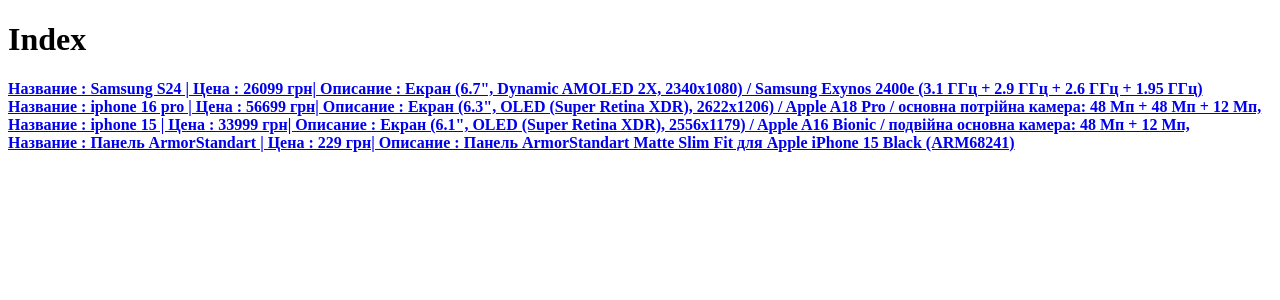
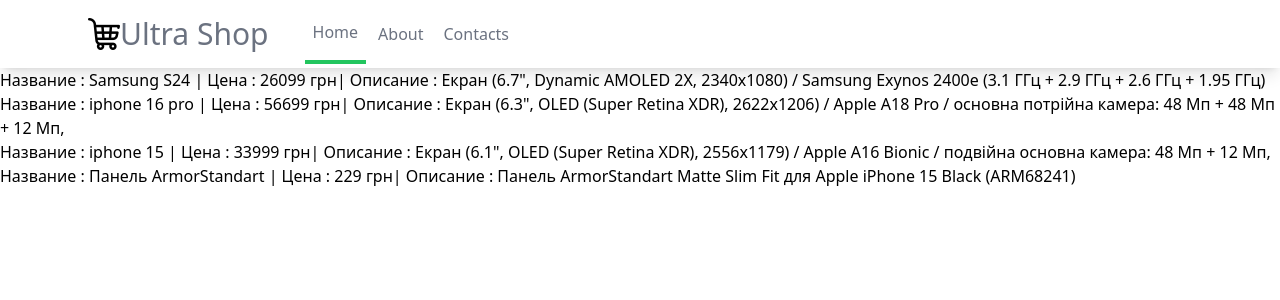
Before and after one commit to BlackNetCat/Ecommerce-, a Django app: page /myapp/ in a window 1280 px wide. Shown: the top 300 px of the page. Run offline with Django 5.2, Linux system fonts and the light colour scheme; data comes from the database, SQL or seed files in the repository.

Commit message:
base template, navbar

```diff
--- a/mysite/myapp/static/myapp/src/tailwind.css
+++ b/mysite/myapp/static/myapp/src/tailwind.css
@@ -0,0 +1,3 @@
+@tailwind base;
+@tailwind components;
+@tailwind utilities;
--- a/mysite/myapp/static/myapp/style.css
+++ b/mysite/myapp/static/myapp/style.css
@@ -0,0 +1,5 @@
+@import "tailwindcss";
+
+body {
+    background-color: #9995c9;
+}n
--- a/mysite/myapp/static/myapp/styles.css
+++ b/mysite/myapp/static/myapp/styles.css
@@ -557,3 +557,106 @@ video {
 .static {
   position: static;
 }
+
+.mx-auto {
+  margin-left: auto;
+  margin-right: auto;
+}
+
+.block {
+  display: block;
+}
+
+.flex {
+  display: flex;
+}
+
+.h-8 {
+  height: 2rem;
+}
+
+.w-8 {
+  width: 2rem;
+}
+
+.max-w-6xl {
+  max-width: 72rem;
+}
+
+.items-center {
+  align-items: center;
+}
+
+.justify-between {
+  justify-content: space-between;
+}
+
+.space-x-7 > :not([hidden]) ~ :not([hidden]) {
+  --tw-space-x-reverse: 0;
+  margin-right: calc(1.75rem * var(--tw-space-x-reverse));
+  margin-left: calc(1.75rem * calc(1 - var(--tw-space-x-reverse)));
+}
+
+.space-x-1 > :not([hidden]) ~ :not([hidden]) {
+  --tw-space-x-reverse: 0;
+  margin-right: calc(0.25rem * var(--tw-space-x-reverse));
+  margin-left: calc(0.25rem * calc(1 - var(--tw-space-x-reverse)));
+}
+
+.border {
+  border-width: 1px;
+}
+
+.border-b-4 {
+  border-bottom-width: 4px;
+}
+
+.border-green-500 {
+  --tw-border-opacity: 1;
+  border-color: rgb(34 197 94 / var(--tw-border-opacity));
+}
+
+.bg-white {
+  --tw-bg-opacity: 1;
+  background-color: rgb(255 255 255 / var(--tw-bg-opacity));
+}
+
+.px-4 {
+  padding-left: 1rem;
+  padding-right: 1rem;
+}
+
+.px-2 {
+  padding-left: 0.5rem;
+  padding-right: 0.5rem;
+}
+
+.py-4 {
+  padding-top: 1rem;
+  padding-bottom: 1rem;
+}
+
+.text-xl {
+  font-size: 1.25rem;
+  line-height: 1.75rem;
+}
+
+.text-3xl {
+  font-size: 1.875rem;
+  line-height: 2.25rem;
+}
+
+.font-semibold {
+  font-weight: 600;
+}
+
+.text-gray-500 {
+  --tw-text-opacity: 1;
+  color: rgb(107 114 128 / var(--tw-text-opacity));
+}
+
+.shadow-lg {
+  --tw-shadow: 0 10px 15px -3px rgb(0 0 0 / 0.1), 0 4px 6px -4px rgb(0 0 0 / 0.1);
+  --tw-shadow-colored: 0 10px 15px -3px var(--tw-shadow-color), 0 4px 6px -4px var(--tw-shadow-color);
+  box-shadow: var(--tw-ring-offset-shadow, 0 0 #0000), var(--tw-ring-shadow, 0 0 #0000), var(--tw-shadow);
+}
--- /dev/null
+++ b/mysite/myapp/templates/myapp/base.html
@@ -0,0 +1,13 @@
+<!DOCTYPE html>
+{% load static %}
+<html lang="en">
+<head>
+    <meta charset="UTF-8">
+    <link rel="stylesheet" href="{% static 'myapp/styles.css' %}">
+    <title>Title</title>
+</head>
+<body>
+    {% block content %}
+    {% endblock content %}
+</body>
+</html>
--- a/mysite/myapp/templates/myapp/index.html
+++ b/mysite/myapp/templates/myapp/index.html
@@ -1,11 +1,24 @@
-<!DOCTYPE html>
-<html lang="en">
-<head>
-    <meta charset="UTF-8">
-    <title></title>
-</head>
-<body>
-    <h1>Index</h1>
+{% extends "myapp/base.html" %}}
+{% load static %}
+{% block content %}
+<nav class="bg-white shadow-lg">
+    <div class="max-w-6xl mx-auto px-4">
+        <div class="flex justify-between">
+            <div class="flex space-x-7">
+                <div>
+                    <a href="#" class="flex items-center px-2 py-4">
+                    <img class="h-8 w-8" src="{% static 'myapp/images/shopping.png' %}" alt="logo"/>
+                    <span class="text-gray-500 text-3xl">Ultra Shop</span></a>
+                </div>
+                <div class="items-center flex space-x-1">
+                    <a href="#" class="py-4 px-2 text-gray-500 border-b-4 border-green-500">Home</a>
+                    <a href="#" class="py-4 px-2 text-gray-500">About</a>
+                    <a href="#" class="py-4 px-2 text-gray-500">Contacts</a>
+                </div>
+            </div>
+        </div>
+    </div>
+</nav>
 <h4>
     {% for item in items %}
     <a href="{% url 'myapp:detail' item.id %}">
@@ -13,5 +26,4 @@
     </a>
     {% endfor %}
 </h4>
-</body>
-</html>
+ {% endblock content %}
--- a/mysite/myapp/urls.py
+++ b/mysite/myapp/urls.py
@@ -5,7 +5,7 @@ app_name = "myapp"
 
 urlpatterns = [
     path('', views.index, name='index'),
-    path("hello/<int:my_id>/", views.indexItem, name="detail"),
-    path('contacts/', views.contacts, name='contacts')
+    path("<int:my_id>/", views.indexItem, name="detail"),
+
 
 ]
--- a/mysite/myapp/views.py
+++ b/mysite/myapp/views.py
@@ -15,6 +15,3 @@ def indexItem(request, my_id):
         'item': item
     }
     return render(request, "myapp/detail.html", context)
-
-def contacts(request):
-    return render(request, "myapp/contacts.html")
--- a/mysite/tailwind.config.js
+++ b/mysite/tailwind.config.js
@@ -1,6 +1,6 @@
 /** @type {import('tailwindcss').Config} */
 module.exports = {
-  content: [],
+  content: ["./myapp/**/*.{html,js}"],
   theme: {
     extend: {},
   },
```
Also changed, not shown: mysite/myapp/templates/myapp/detail.html (+3 -9 lines), mysite/package.json (+7 -1 lines), mysite/myapp/static/myapp/images/shopping.png (added), mysite/package-lock.json, 1 other file. Lines whose indentation alone changed are shown as unchanged.
